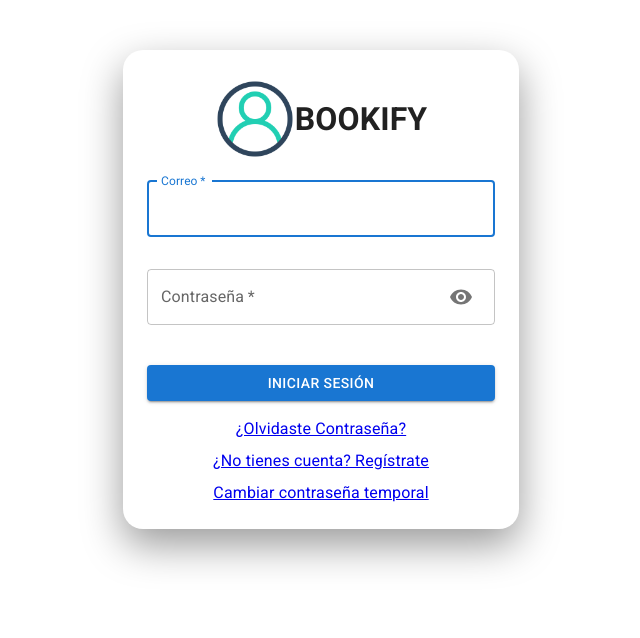
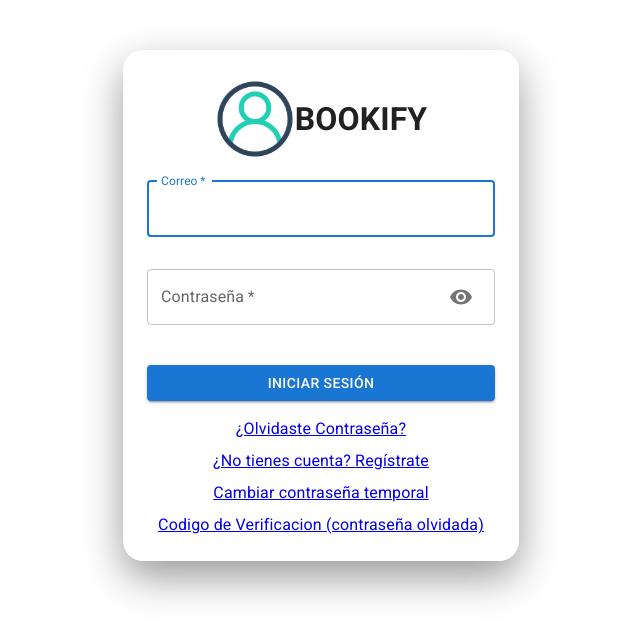
Before and after one commit to MarioElDestructorXD/Bookfy_Front, a React (Vite) app: page / in a window 1280 px wide. Shown: the top 638 px of the page, without its empty margins (319-959 px from the left). Built offline with nearby package versions, Linux system fonts and the light colour scheme.

Commit message:
[HOTFIX] Modificar contraseña arreglado, tambien funciona correctamente el actualizar contraseña

```diff
--- a/src/AuthContext.jsx
+++ b/src/AuthContext.jsx
@@ -8,7 +8,7 @@ export function AuthProvider({ children }) {
   const [isAuthenticated, setIsAuthenticated] = useState(false);
   const [userRole, setUserRole] = useState('');
   const [userEmail, setUserEmail] = useState('');
-  const url = 'https://y3b8muy0l2.execute-api.us-east-1.amazonaws.com/Prod/';
+  const url = 'https://sekcrptqwd.execute-api.us-east-1.amazonaws.com/Prod/';
 
   const getUserRole = (accessToken) => {
     try {
--- a/src/pages/Clients/Login.jsx
+++ b/src/pages/Clients/Login.jsx
@@ -182,6 +182,16 @@ export default function Login() {
                 Cambiar contraseña temporal
               </NavLink>
             </Box>
+            <Box
+              sx={{
+                mt: 1,
+                textAlign: "center",
+              }}
+            >
+              <NavLink to="/updatePassword" variant="body2">
+                Codigo de Verificacion (contraseña olvidada)
+              </NavLink>
+            </Box>
           </form>
         </Box>
       </Container>
--- a/src/shared/service/AuthContext.js
+++ b/src/shared/service/AuthContext.js
@@ -1,5 +1,5 @@
 import axios from "axios";
-const url = 'https://y3b8muy0l2.execute-api.us-east-1.amazonaws.com/Prod/'
+const url = 'https://sekcrptqwd.execute-api.us-east-1.amazonaws.com/Prod/'
 
 const signUp = async (userDetails) => {
     try {
```
